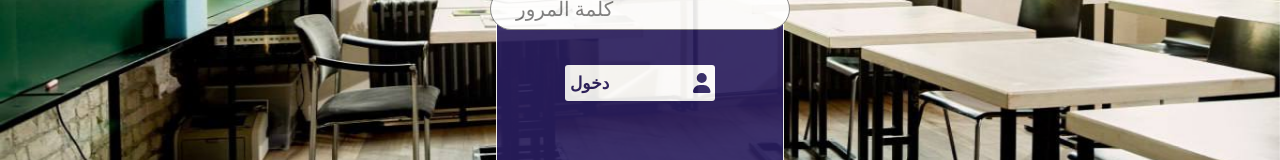
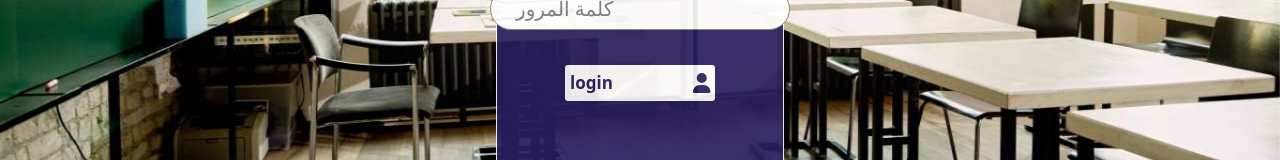
Before and after one commit to BAHAA-THE-KING/eduCloud_web, a React (Create React App) app: page /login in a window 1280 px wide. Shown: the part 331-491 px from the top of the page. Built offline with nearby package versions, Linux system fonts and the light colour scheme.

Commit message:
fixed login

```diff
--- a/src/Pages/Login.js
+++ b/src/Pages/Login.js
@@ -47,7 +47,7 @@ function Login() {
                 }
               );
             }}>
-            <div className='sbmt'>دخول</div>
+            <div className='sbmt'>login</div>
             <FontAwesomeIcon icon={faUser} className="fs-5 icon" />
           </button>
         </form>
```
